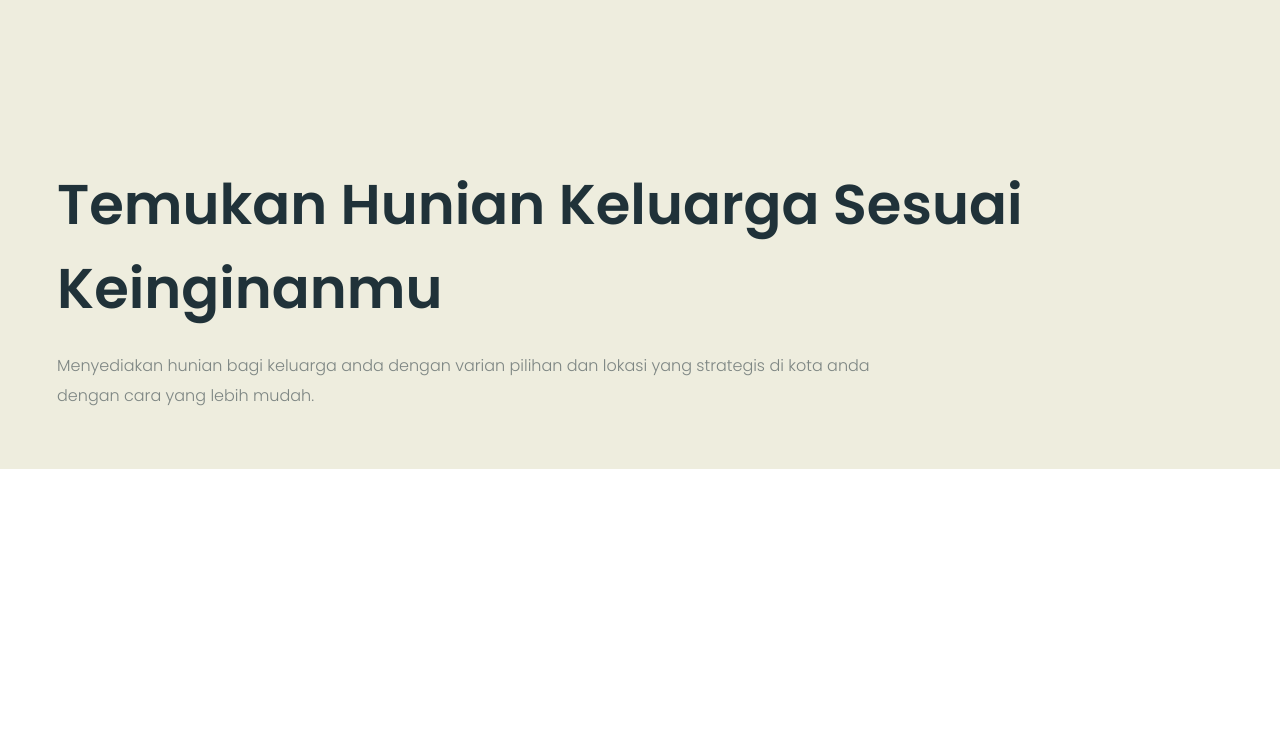
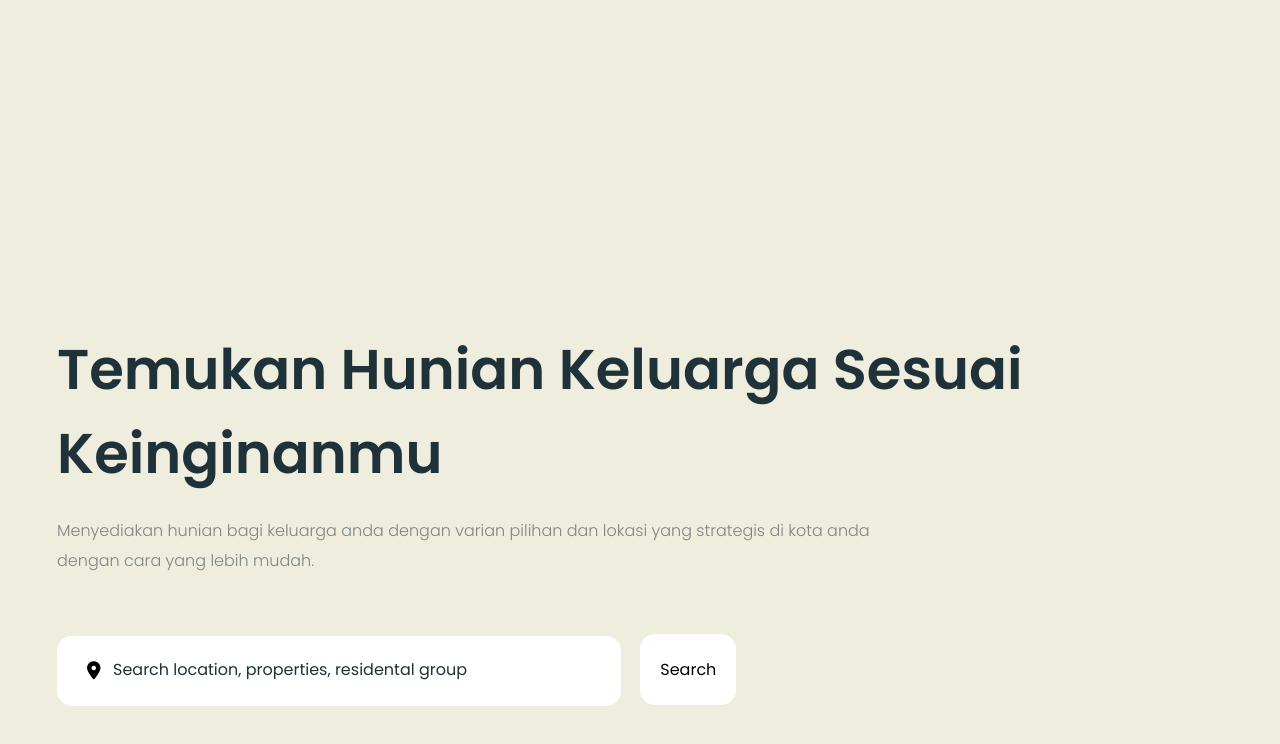
Before and after one commit to nahidulhasan4/Omah-project, a plain HTML site: page index.html in a window 1280 px wide. Shown: the part 52-796 px from the top of the page. Drawn offline with Linux system fonts and the light colour scheme; a web font is replaced by a local one.

Commit message:
here the Benner section

```diff
--- a/css/style.css
+++ b/css/style.css
@@ -29,10 +29,12 @@
     font-weight: 300;
 
 }
+
 /* ===============here ster Benner design========= */
 
-.Benner{
+#Benner{
     background-color: #EEEDDE;
+
 }
 .Benner-box{
     display: flex;
@@ -40,6 +42,10 @@
 }
 .Benner-box.Benner-img{
   background-size: cover;
+}
+.Benner-text{
+  padding-top: 165px;
+  padding-bottom: 195px;
 }
 .Benner-box .Benner-text .Benner-heading{
 color: #203239;
@@ -59,3 +65,38 @@ line-height: 30px;
 width: 70%;
 margin-bottom: 58px;
 }
+#Benner .Benner-input{
+width: 508px;
+height: 70px;
+border-radius: 15px;
+border: none;
+padding-left: 56px;
+}
+#Benner .Benner-box .Benner_input-box{
+  position: relative;
+}
+.Benner-box .Benner-input::placeholder{
+  color: #203239;
+  font-size: 16px;
+
+}
+.Benner_input-box .location{
+  position: absolute;
+  top: 50%;
+  left: 30px;
+  transform: translateY(-50%);
+  font-size: 18px;
+
+}
+.Benner_input-box{
+  display: inline-block;
+}
+#Benner .Benner-searchBtn{
+  border: none;
+  padding: 23px 20px;
+  background-color: #fff;
+  border-radius: 15px;
+  font-size: 16px;
+  margin-left: 15px;
+
+}
--- a/index.html
+++ b/index.html
@@ -5,6 +5,7 @@
     <meta name="viewport" content="width=device-width, initial-scale=1.0">
     <title>Omah</title>
     <!-- ===========here linked with css file========= -->
+    <link rel="stylesheet" href="https://cdnjs.cloudflare.com/ajax/libs/font-awesome/6.5.1/css/all.min.css" integrity="sha512-DTOQO9RWCH3ppGqcWaEA1BIZOC6xxalwEsw9c2QQeAIftl+Vegovlnee1c9QX4TctnWMn13TZye+giMm8e2LwA==" crossorigin="anonymous" referrerpolicy="no-referrer" />
     <link rel="stylesheet" href="/css/style.css">
 </head>
 <body>
@@ -29,12 +30,17 @@
     </nav>
     <!-- ====================Navber end here -->
     <!-- ============here start Benner section=========== -->
-    <section class="Benner">
+    <section id="Benner">
         <div class="container">
             <div class="Benner-box">
                 <div class="Benner-text">
                     <h1 class="Benner-heading">Temukan Hunian Keluarga Sesuai Keinginanmu</h1>
                     <p class="Benner-info">Menyediakan hunian bagi keluarga anda dengan varian pilihan dan lokasi yang strategis di kota anda dengan cara yang lebih mudah.</p>
+                    <div class="Benner_input-box">
+                        <i class="fa-solid fa-location-dot location"></i>
+                        <input type="text" class="Benner-input" placeholder="Search location, properties, residental group">
+                    </div>
+                    <button class="Benner-searchBtn">Search</button>
                 </div>
                 <div class="Benner-img"><img src="images/benner.png" alt=""></div>
 
@@ -42,5 +48,15 @@
         </div>
     </section>
     <!-- ==================here end the Benner section========= -->
+    <!-- ==================here stert the properti section========= -->
+     <section id="properti">
+        <div class="container">
+
+        </div>
+     </section>
+
+    <!-- ==================here end the properti section========= -->
+
+
 </body>
 </html>
```
